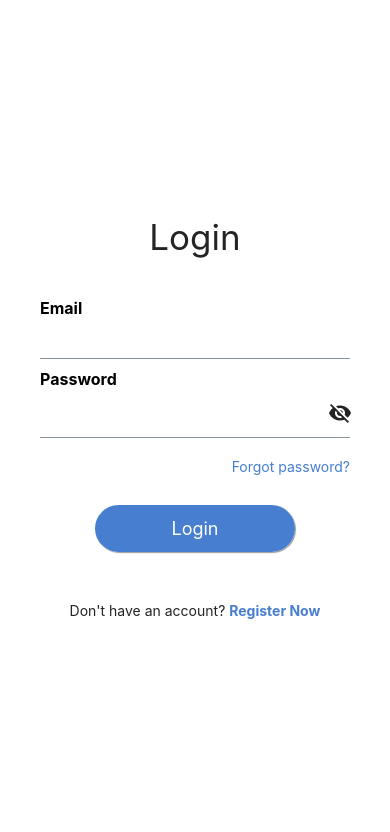
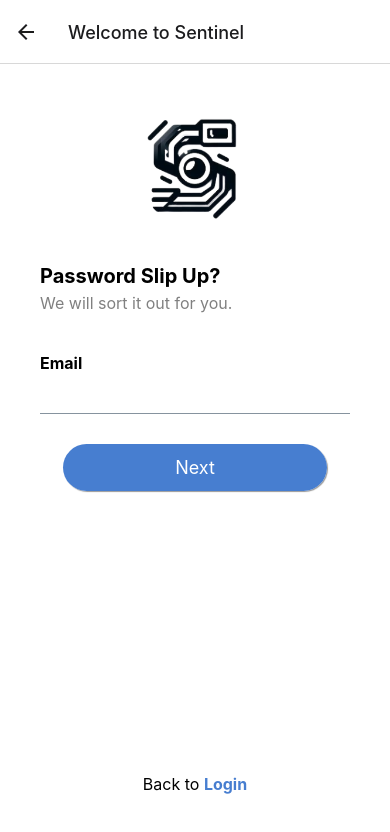
Before and after one commit to Sentinel-FYP/mobile-app, a React Native app: screen /ForgotPassword in a window 390 px wide. Shown: the top 832 px of the page. Built offline with nearby package versions, Linux system fonts and the light colour scheme.

Commit message:
[Add] Forgot password screen

```diff
--- /dev/null
+++ b/src/components/ScreenFooter.jsx
@@ -0,0 +1,34 @@
+import { View, Text, StyleSheet } from "react-native";
+import React from "react";
+import { COLORS } from "../constants";
+
+const ScreenFooter = ({ description, linkText, linkPress }) => {
+  return (
+    <View style={styles.footerContainer}>
+      <Text style={styles.descriptionText}>
+        {description + " "}
+        <Text style={styles.linkText} onPress={linkPress}>
+          {linkText}
+        </Text>
+      </Text>
+    </View>
+  );
+};
+
+export default ScreenFooter;
+
+const styles = StyleSheet.create({
+  footerContainer: {
+    flex: 1,
+    justifyContent: "flex-end",
+    paddingVertical: 10,
+  },
+  descriptionText: {
+    paddingVertical: 10,
+    fontSize: 16,
+  },
+  linkText: {
+    color: COLORS.primaryColor,
+    fontWeight: "bold",
+  },
+});
--- /dev/null
+++ b/src/components/ScreenHeader.jsx
@@ -0,0 +1,38 @@
+import { View, Text, Image, StyleSheet } from "react-native";
+import React from "react";
+import { GlobalStyles } from "../global/GlobalStyles";
+import { COLORS } from "../constants";
+
+const ScreenHeader = ({ title, description }) => {
+  return (
+    <View style={styles.container}>
+      <Image source={require("../assets/img/logo.png")} style={styles.logo} />
+      <Text style={styles.title}>{title}</Text>
+      <Text style={styles.description}>{description}</Text>
+    </View>
+  );
+};
+
+export default ScreenHeader;
+
+const styles = StyleSheet.create({
+  description: {
+    fontSize: 16,
+    color: COLORS.gray,
+    marginTop: 5,
+  },
+  title: {
+    fontSize: 20,
+    fontWeight: "700",
+  },
+  container: {
+    width: "100%",
+    paddingHorizontal: 10,
+  },
+  logo: {
+    width: 150,
+    height: 150,
+    alignSelf: "center",
+    marginBottom: 20,
+  },
+});
--- a/src/routes/AuthStack.jsx
+++ b/src/routes/AuthStack.jsx
@@ -3,6 +3,7 @@ import LoginScreen from "../screens/auth/LoginScreen";
 import RegisterScreen from "../screens/auth/RegisterScreen";
 
 import { COLORS } from "../constants";
+import ForgotPasswordScreen from "../screens/auth/ForgotPasswordScreen";
 
 const AuthStack = createNativeStackNavigator();
 
@@ -21,6 +22,10 @@ const AuthStackScreen = () => {
         options={{ headerShown: false }}
       />
       <AuthStack.Screen name="Register" component={RegisterScreen} />
+      <AuthStack.Screen
+        name="ForgotPassword"
+        component={ForgotPasswordScreen}
+      />
     </AuthStack.Navigator>
   );
 };
--- a/src/screens/auth/ForgotPasswordScreen.jsx
+++ b/src/screens/auth/ForgotPasswordScreen.jsx
@@ -0,0 +1,121 @@
+import {
+  View,
+  StyleSheet,
+  ScrollView,
+  Alert,
+  TouchableOpacity,
+} from "react-native";
+import { useState } from "react";
+import { Button, Input, Text } from "@rneui/themed";
+import { COLORS } from "../../constants";
+import useAuth from "../../hooks/useAuth";
+import useStorage from "../../hooks/useStorage";
+import Loader from "../../components/Loader";
+import { OneSignal } from "react-native-onesignal";
+import ScreenHeader from "../../components/ScreenHeader";
+import ScreenFooter from "../../components/ScreenFooter";
+
+const ForgotPasswordScreen = ({ navigation }) => {
+  // Variables
+  const { login, loading } = useAuth();
+  const { setAuthToken, setLocalUser } = useStorage();
+  const [email, setEmail] = useState({ value: null, errorMessage: null });
+
+  // Event handlers
+  const handleRegisterNowPress = () => {
+    navigation.navigate("Register");
+  };
+
+  const handleNextPress = async () => {
+    setEmail({ ...email, errorMessage: null });
+
+    if (!email.value) {
+      setEmail({ ...email, errorMessage: "Please fill out all fields." });
+      return;
+    }
+
+    try {
+      const userData = await login(email.value);
+      console.log(userData);
+      OneSignal.login(userData.user.userID);
+      await setAuthToken(userData.token);
+      await setLocalUser(userData.user);
+      navigation.navigate("TabNavigation");
+    } catch (error) {
+      Alert.alert("Error while logging in", error.message);
+      console.error("Error while logging in: ", error.message);
+    }
+  };
+
+  return (
+    <ScrollView
+      contentContainerStyle={styles.scrollViewContentContainer}
+      keyboardShouldPersistTaps="handled"
+    >
+      <ScreenHeader
+        title={"Password Slip Up?"}
+        description={"We will sort it out for you."}
+      />
+      <View style={styles.inputContainer}>
+        <Input
+          label={"Email"}
+          labelStyle={styles.inputLabel}
+          value={email.value}
+          onChangeText={(value) => setEmail({ ...email, value: value })}
+          errorMessage={email.errorMessage}
+        />
+
+        <View style={styles.btnContainer}>
+          {loading ? (
+            <Loader />
+          ) : (
+            <Button
+              color="primary"
+              title={"Next"}
+              size="lg"
+              containerStyle={{ width: "80%" }}
+              onPress={handleNextPress}
+              radius={"xl"}
+            />
+          )}
+        </View>
+      </View>
+      <ScreenFooter description={"Back to"} linkText={"Login"} />
+    </ScrollView>
+  );
+};
+
+export default ForgotPasswordScreen;
+const styles = StyleSheet.create({
+  btnContainer: {
+    marginTop: 20,
+    width: "100%",
+    alignItems: "center",
+  },
+  forgotPasswordContainer: {
+    alignSelf: "flex-end",
+    padding: 10,
+  },
+  forgotPasswordText: {
+    color: COLORS.primaryColor,
+  },
+  registerNowText: {
+    color: COLORS.primaryColor,
+    fontWeight: "bold",
+  },
+  inputContainer: {
+    width: "100%",
+    alignItems: "center",
+    paddingVertical: 40,
+  },
+  scrollViewContentContainer: {
+    flexGrow: 1,
+    width: "100%",
+    paddingVertical: 30,
+    alignItems: "center",
+    paddingHorizontal: 30,
+  },
+  inputLabel: {
+    color: COLORS.black,
+  },
+});
--- a/src/screens/auth/LoginScreen.jsx
+++ b/src/screens/auth/LoginScreen.jsx
@@ -12,6 +12,8 @@ import useAuth from "../../hooks/useAuth";
 import useStorage from "../../hooks/useStorage";
 import Loader from "../../components/Loader";
 import { OneSignal } from "react-native-onesignal";
+import ScreenHeader from "../../components/ScreenHeader";
+import ScreenFooter from "../../components/ScreenFooter";
 
 const Login = ({ navigation }) => {
   // Variables
@@ -54,11 +56,13 @@ const Login = ({ navigation }) => {
 
   return (
     <ScrollView
-      style={{ width: "100%" }}
       contentContainerStyle={styles.scrollViewContentContainer}
       keyboardShouldPersistTaps="handled"
     >
-      <Text h2>Login</Text>
+      <ScreenHeader
+        title={"Hi, Welcome Back"}
+        description={"Login to your account"}
+      />
       <View style={styles.inputContainer}>
         <Input
           label={"Email"}
@@ -80,11 +84,14 @@ const Login = ({ navigation }) => {
             underlayColor: COLORS.white,
           }}
         />
-        <TouchableOpacity style={styles.forgotPasswordContainer}>
+        <TouchableOpacity
+          style={styles.forgotPasswordContainer}
+          onPress={() => navigation.navigate("ForgotPassword")}
+        >
           <Text style={styles.forgotPasswordText}>Forgot password?</Text>
         </TouchableOpacity>
 
-        <View style={{ marginTop: 20 }}>
+        <View style={styles.btnContainer}>
           {loading ? (
             <Loader />
           ) : (
@@ -92,25 +99,29 @@ const Login = ({ navigation }) => {
               color="primary"
               title={"Login"}
               size="lg"
-              containerStyle={{ width: 200 }}
+              containerStyle={{ width: "80%" }}
               onPress={handleLoginPress}
               radius={"xl"}
             />
           )}
         </View>
       </View>
-      <Text style={{ paddingVertical: 10 }}>
-        Don't have an account?{" "}
-        <Text style={styles.registerNowText} onPress={handleRegisterNowPress}>
-          Register Now
-        </Text>
-      </Text>
+      <ScreenFooter
+        description={"Don't have an account?"}
+        linkText={"Register Now"}
+        linkPress={handleRegisterNowPress}
+      />
     </ScrollView>
   );
 };
 
 export default Login;
 const styles = StyleSheet.create({
+  btnContainer: {
+    marginTop: 20,
+    width: "100%",
+    alignItems: "center",
+  },
   forgotPasswordContainer: {
     alignSelf: "flex-end",
     padding: 10,
@@ -130,7 +141,7 @@ const styles = StyleSheet.create({
   scrollViewContentContainer: {
     flexGrow: 1,
     width: "100%",
-    justifyContent: "center",
+    paddingVertical: 30,
     alignItems: "center",
     paddingHorizontal: 30,
   },
```
Also changed, not shown: src/assets/img/logo.png (added).
